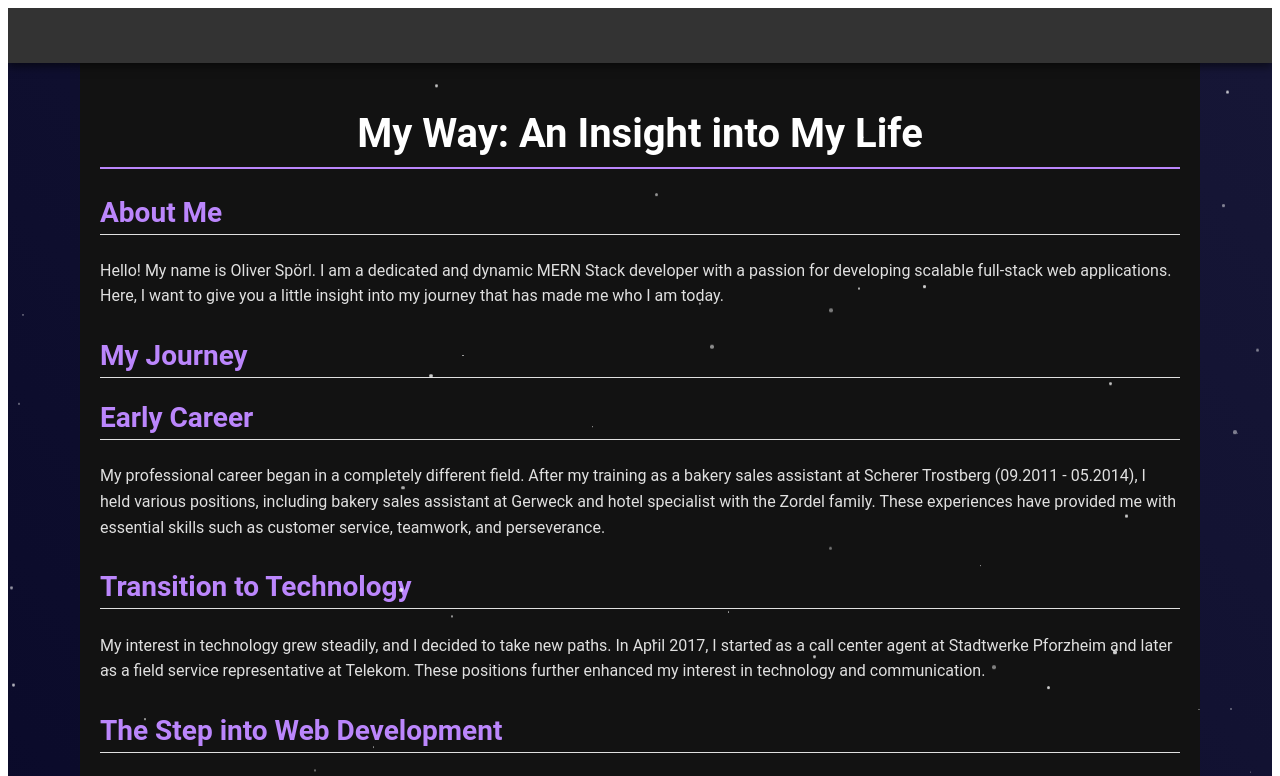
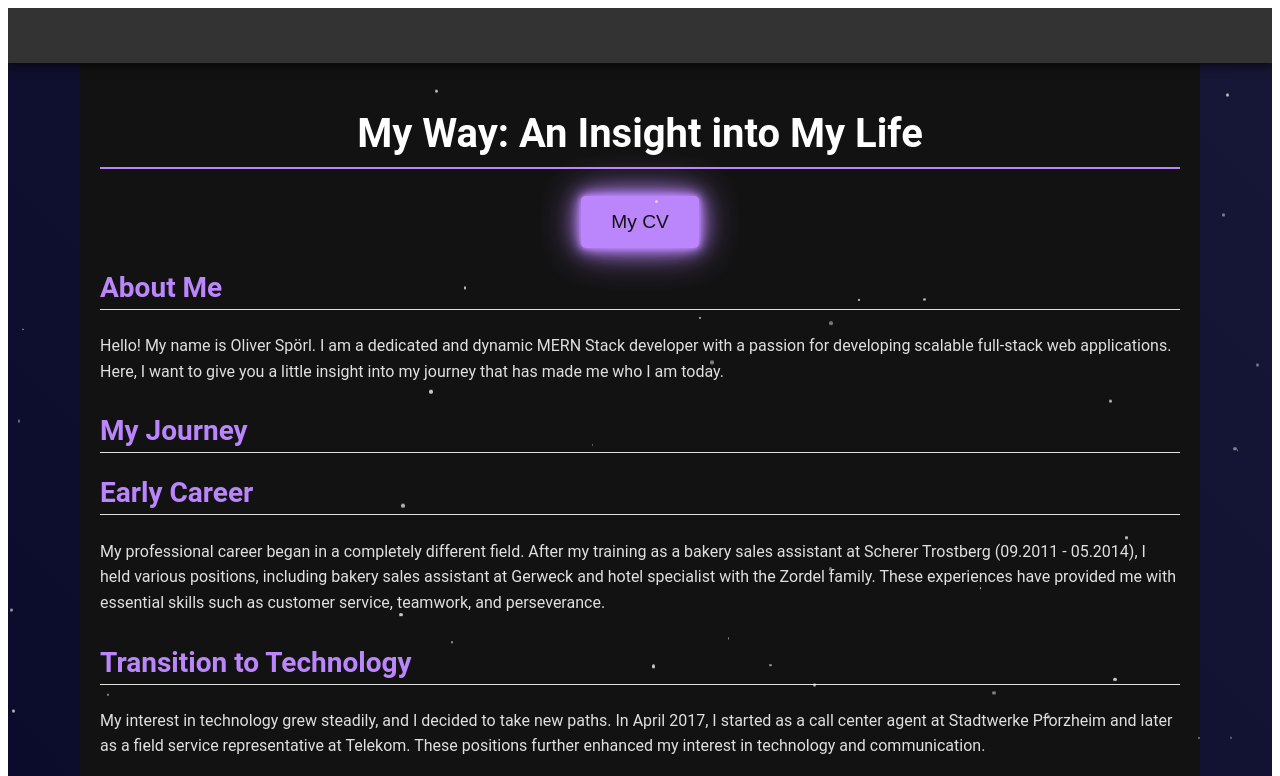
Before and after one commit to Oliverwebdev/Final-Portfolio, a React (Vite) app: page /my-way in a window 1280 px wide. Shown: the top 776 px of the page. Built offline with nearby package versions, Linux system fonts and the light colour scheme.

Commit message:
cv implement

```diff
--- a/src/sites/MyWay.jsx
+++ b/src/sites/MyWay.jsx
@@ -9,6 +9,18 @@ const fadeIn = keyframes`
   to {
     opacity: 1;
     transform: translateY(0);
+  }
+`;
+
+const buttonAnimation = keyframes`
+  0% {
+    box-shadow: 0 0 5px #bb86fc, 0 0 10px #bb86fc, 0 0 20px #bb86fc, 0 0 40px #bb86fc;
+  }
+  50% {
+    box-shadow: 0 0 10px #bb86fc, 0 0 20px #bb86fc, 0 0 30px #bb86fc, 0 0 50px #bb86fc;
+  }
+  100% {
+    box-shadow: 0 0 5px #bb86fc, 0 0 10px #bb86fc, 0 0 20px #bb86fc, 0 0 40px #bb86fc;
   }
 `;
 
@@ -117,10 +129,40 @@ const Link = styled.a`
   }
 `;
 
+const ButtonContainer = styled.div`
+  display: flex;
+  justify-content: center;
+  margin-top: 20px;
+`;
+
+const Button = styled.button`
+  padding: 15px 30px;
+  font-size: 1.2em;
+  color: #121212;
+  background: #bb86fc;
+  border: none;
+  border-radius: 5px;
+  cursor: pointer;
+  box-shadow: 0 0 5px #bb86fc, 0 0 10px #bb86fc, 0 0 20px #bb86fc, 0 0 40px #bb86fc;
+  animation: ${buttonAnimation} 2s infinite ease-in-out;
+  transition: transform 0.2s;
+
+  &:hover {
+    transform: scale(1.1);
+  }
+
+  &:active {
+    transform: scale(0.9);
+  }
+`;
+
 function MyWay() {
   return (
     <Container>
       <Title>My Way: An Insight into My Life</Title>
+      <ButtonContainer>
+        <Button onClick={() => window.open('Lebenslauf.pdf', '_blank')}>My CV</Button>
+      </ButtonContainer>
 
       <Section>
         <SectionTitle>About Me</SectionTitle>
@@ -134,6 +176,7 @@ function MyWay() {
 
       <Section>
         <SectionTitle>My Journey</SectionTitle>
+
         <Section>
           <SectionTitle>Early Career</SectionTitle>
           <Paragraph>
@@ -231,6 +274,8 @@ function MyWay() {
           to contact me!
         </Paragraph>
       </Section>
+
+
     </Container>
   );
 }
```
Also changed, not shown: 1 other file (tests, documents, lock files or other folders).
